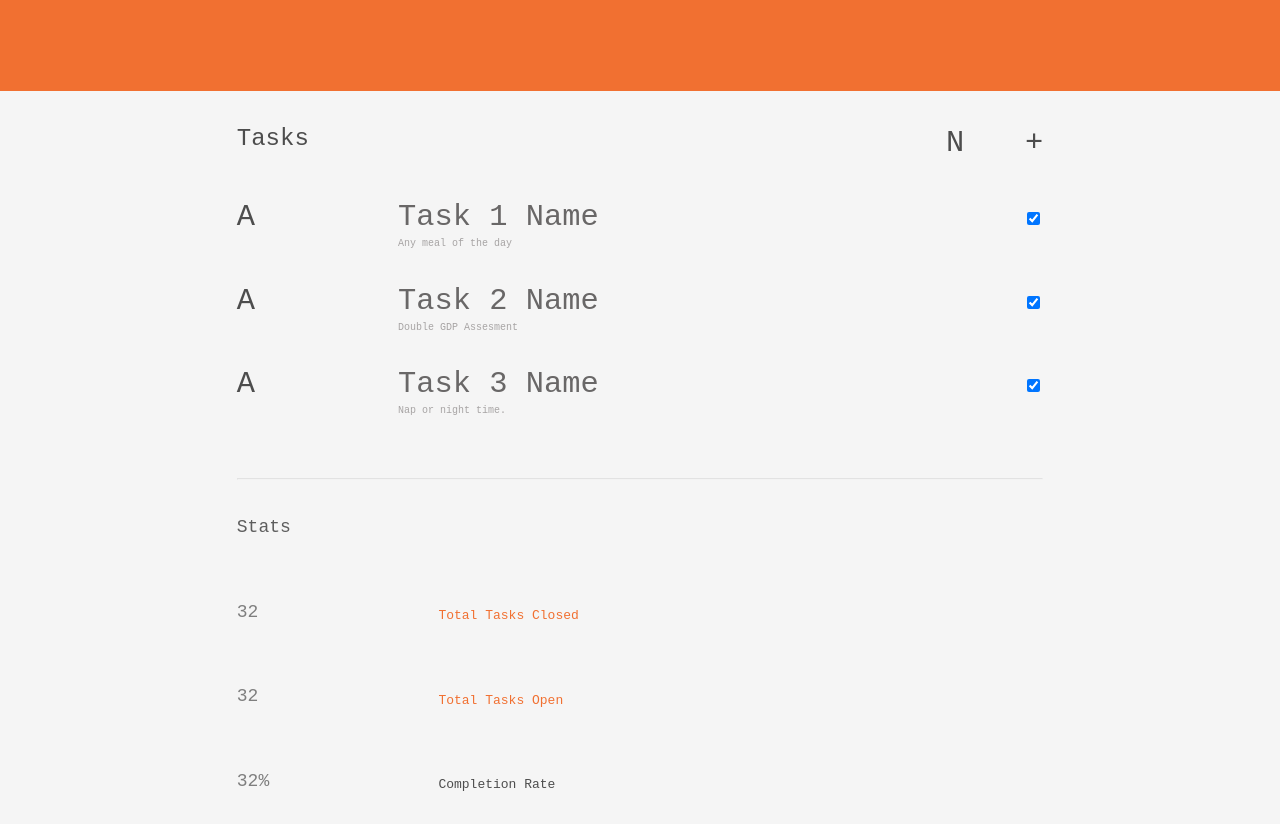
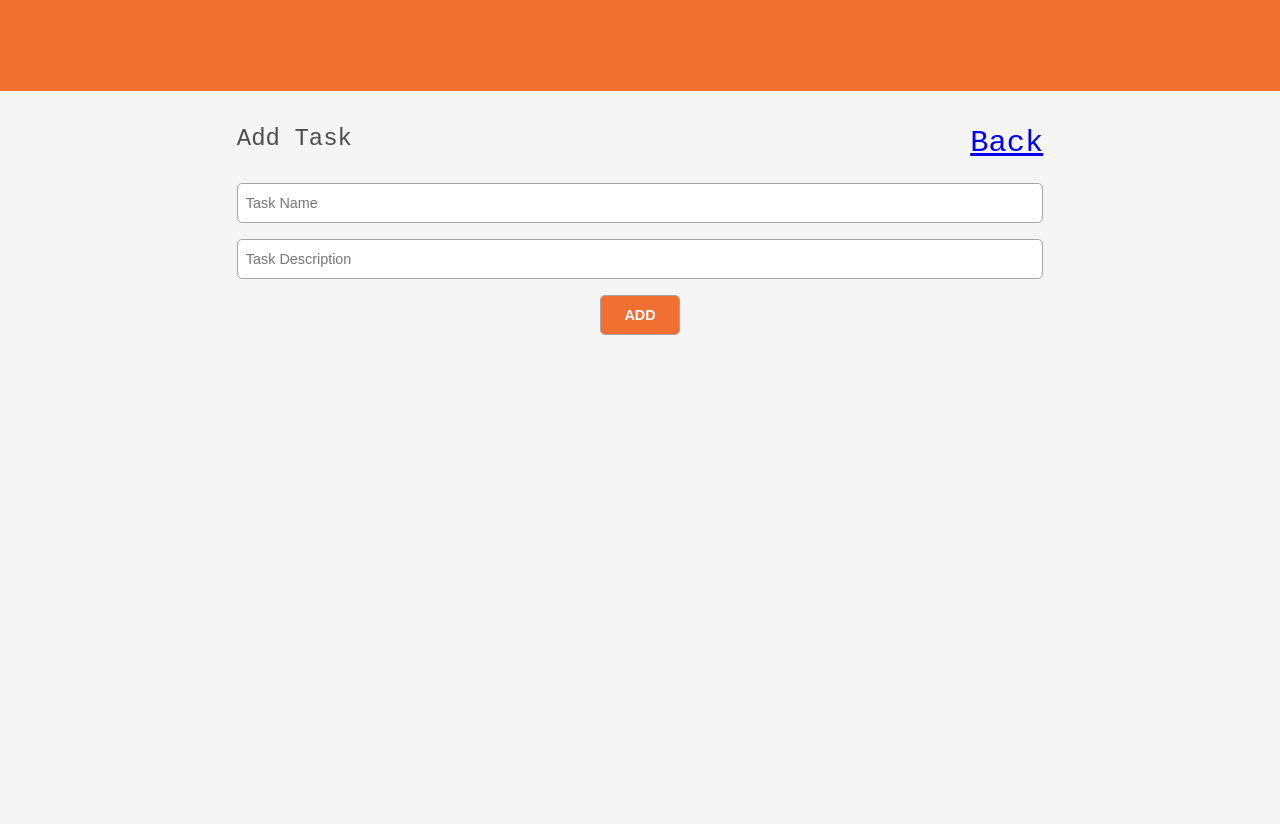
Before and after one commit to oloomoses/my_tasks, a React (Create React App) app: page /addTask in a window 1280 px wide. After the commit the page ends 800 px from the top, so only its background shows below. Built offline with nearby package versions, Linux system fonts and the light colour scheme.

Commit message:
Add conditional navbar rendering to allow the different display for taskslist and addtasks pages

```diff
--- a/package.json
+++ b/package.json
@@ -8,6 +8,7 @@
     "@testing-library/user-event": "^13.5.0",
     "react": "^17.0.2",
     "react-dom": "^17.0.2",
+    "react-router-dom": "^6.2.1",
     "react-scripts": "5.0.0",
     "web-vitals": "^2.1.3"
   },
--- a/src/App.js
+++ b/src/App.js
@@ -1,7 +1,9 @@
 import './App.css';
+import { Routes, Route } from 'react-router-dom';
 import Nav from './components/Nav';
-import Stats from './components/Stats';
 import TaskList from './components/TaskList';
+import TaskAdd from './components/TaskAdd';
+import NotFound from './components/NotFound';
 
 function App() {
   return (
@@ -11,10 +13,11 @@ function App() {
         <div className="container">
 
           <Nav />
-          <TaskList />
-          <hr />
-
-          <Stats />
+          <Routes>
+            <Route path="/" element={<TaskList />} />
+            <Route path="/addTask" element={<TaskAdd />} />
+            <Route path="*" element={<NotFound />} />
+          </Routes>
 
         </div>
       </div>
--- a/src/components/Nav.js
+++ b/src/components/Nav.js
@@ -1,13 +1,34 @@
 import React from 'react';
+import { Link, useLocation } from 'react-router-dom';
 
-const Nav = () => (
-  <div className="nav">
-    <div className="header-title">Tasks</div>
-    <div className="icons">
-      <div className="night-mode">N</div>
-      <div className="add-icon">+</div>
+const Nav = () => {
+  const location = useLocation();
+
+  return (
+    <div className="nav">
+      {
+        location.pathname === '/' ? (
+          <>
+            <div className="header-title">Tasks</div>
+            <div className="icons">
+              <div className="add-icon">N</div>
+              <Link to="/addTask" className="night-mode">+</Link>
+            </div>
+          </>
+
+        ) : (
+
+          <>
+            <div className="header-title">Add Task</div>
+            <div className="icons">
+              <Link to="/" className="night-mode"> Back </Link>
+            </div>
+          </>
+        )
+      }
     </div>
-  </div>
-);
+
+  );
+};
 
 export default Nav;
--- /dev/null
+++ b/src/components/NotFound.js
@@ -0,0 +1,5 @@
+import React from 'react';
+
+const NotFound = () => <div><>Not Found!</></div>;
+
+export default NotFound;
--- a/src/components/TaskAdd.js
+++ b/src/components/TaskAdd.js
@@ -2,7 +2,6 @@ import React from 'react';
 
 const TaskAdd = () => (
   <form>
-    <h2 className="form-title">Add Task</h2>
     <input
       type="text"
       className="task-input"
--- a/src/components/TaskList.js
+++ b/src/components/TaskList.js
@@ -1,6 +1,8 @@
 import React from 'react';
+import Stats from './Stats';
 
 const TaskList = () => (
+  <>
     <ul className="task-list">
       <li className="task stack-small">
         <div className="avatar">
@@ -50,6 +52,9 @@ const TaskList = () => (
 
       </li>
     </ul>
+    <hr />
+    <Stats />
+  </>
 );
 
 export default TaskList;
--- a/src/index.js
+++ b/src/index.js
@@ -1,10 +1,13 @@
 import React from 'react';
 import ReactDOM from 'react-dom';
+import { BrowserRouter } from 'react-router-dom';
 import App from './App';
 
 ReactDOM.render(
   <React.StrictMode>
-    <App />
+    <BrowserRouter>
+      <App />
+    </BrowserRouter>
   </React.StrictMode>,
   document.getElementById('root'),
 );
```
Also changed, not shown: 1 other file (tests, documents, lock files or other folders). Lines whose indentation alone changed are shown as unchanged.
